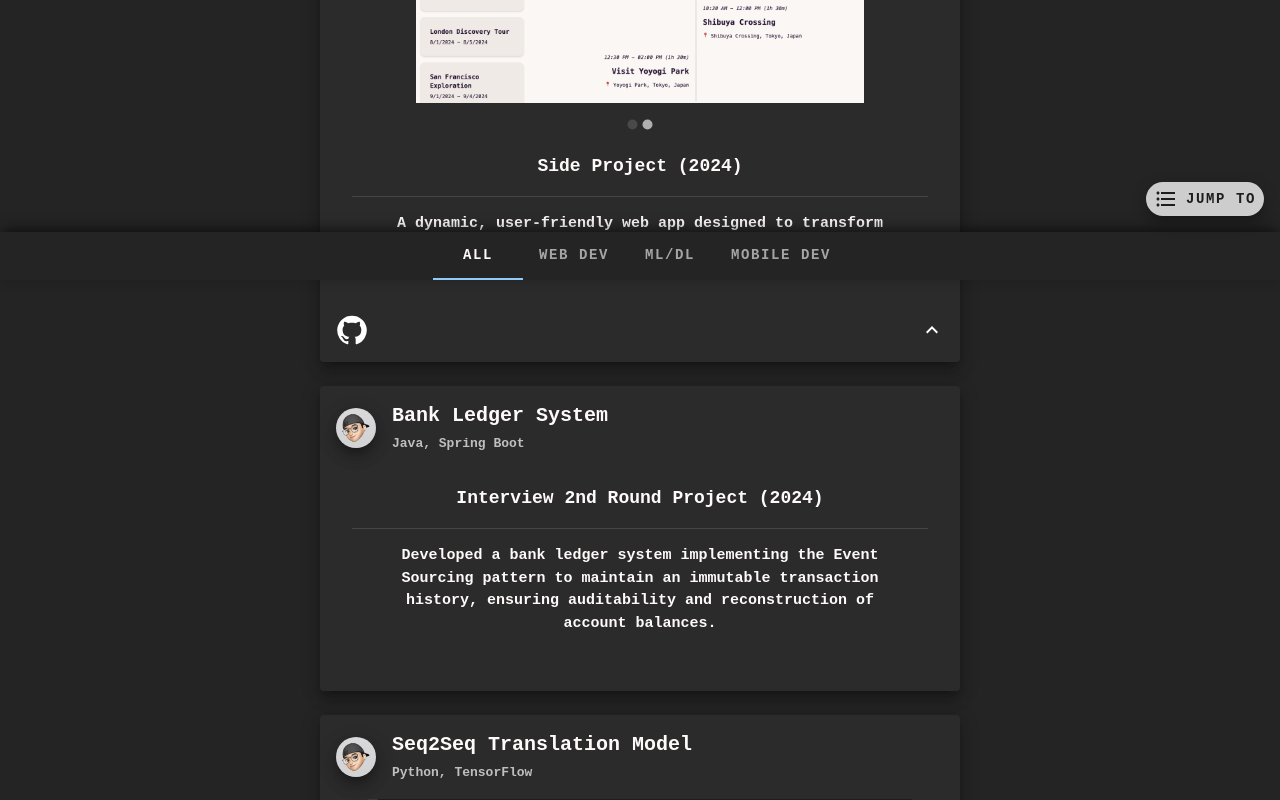
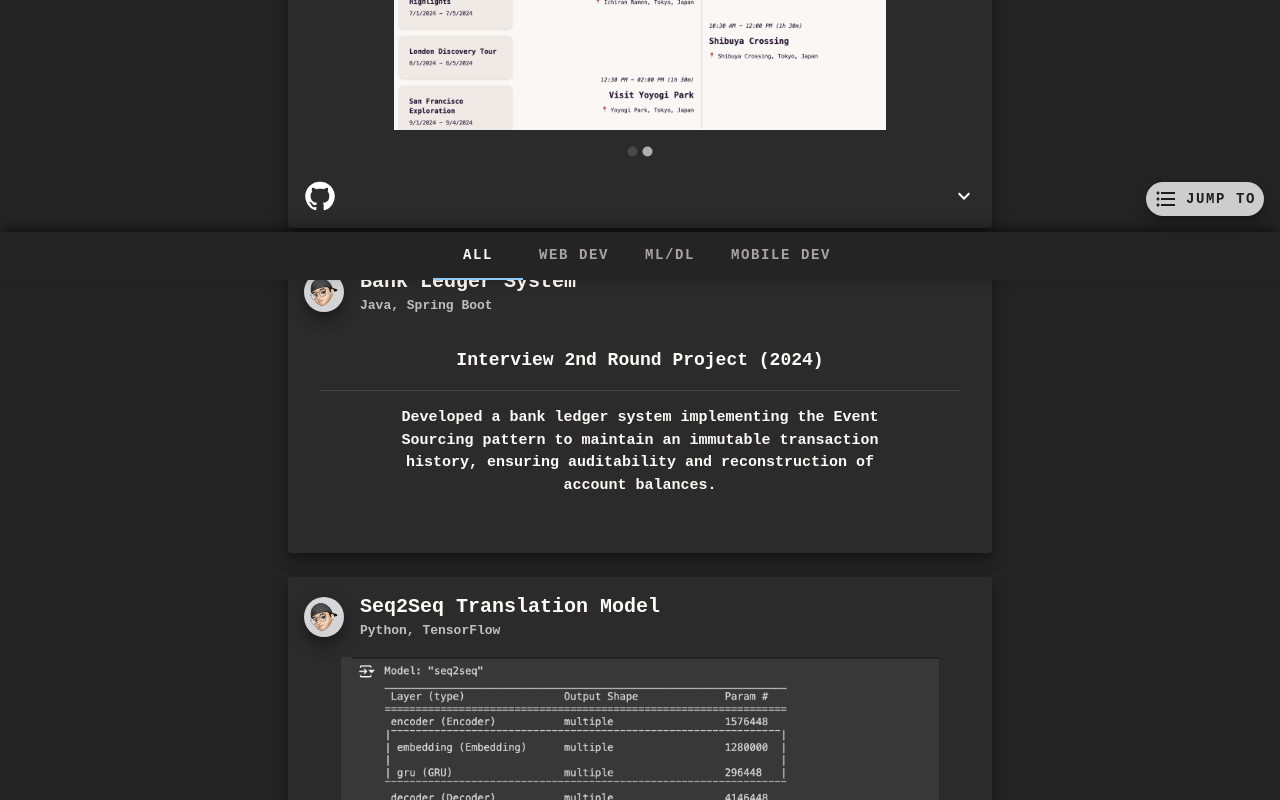
Before and after one commit to Jason-Wuuuu/Jason, a React (Vite) app: page /projects in a window 1280 px wide. Shown: the part 520-1320 px from the top of the page. Built offline with nearby package versions, Linux system fonts and the light colour scheme.

Commit message:
minor tweaks

```diff
--- a/src/components/DynamicTechSkillsShowcase.jsx
+++ b/src/components/DynamicTechSkillsShowcase.jsx
@@ -112,7 +112,7 @@ const DynamicTechSkillsShowcase = React.memo(({ filteredProjects }) => {
   return (
     <Accordion
       sx={{
-        width: { xs: "90vw", sm: "80vw", md: "70vw", lg: "50vw" },
+        width: { xs: "90vw", sm: "80vw", md: "70vw", lg: "55vw" },
         boxShadow: 10,
         backgroundColor: "#202020",
       }}
--- a/src/components/ProjectCard.jsx
+++ b/src/components/ProjectCard.jsx
@@ -97,14 +97,14 @@ const ProjectCarousel = React.memo(({ screenshots }) => (
 ));
 
 const ProjectCard = React.memo(({ project }) => {
-  const [expanded, setExpanded] = useState(true);
+  const [expanded, setExpanded] = useState(project.screenshots.length === 0);
 
   const handleExpandClick = () => setExpanded(!expanded);
 
   return (
     <Grid
       item
-      width={{ xs: "90vw", sm: "80vw", md: "70vw", lg: "50vw" }}
+      width={{ xs: "90vw", sm: "80vw", md: "70vw", lg: "55vw" }}
       mb={3}
     >
       <Card sx={{ boxShadow: 10, backgroundColor: "#202020" }}>
@@ -124,7 +124,6 @@ const ProjectCard = React.memo(({ project }) => {
           subheader={project.tech_stack}
           subheaderTypographyProps={{
             fontSize: { xs: 11, sm: 13 },
-            mt: 0.5,
             fontWeight: "bold",
           }}
         />
--- a/src/components/Projects.jsx
+++ b/src/components/Projects.jsx
@@ -129,7 +129,7 @@ const TableOfContents = React.memo(({ projects }) => {
             boxShadow: 10,
           },
           maxHeight: "90vh",
-          maxWidth: { xs: "100vw", sm: "50vw" },
+          maxWidth: { xs: "95vw", sm: "60vw" },
         }}
       >
         {listItems}
```
